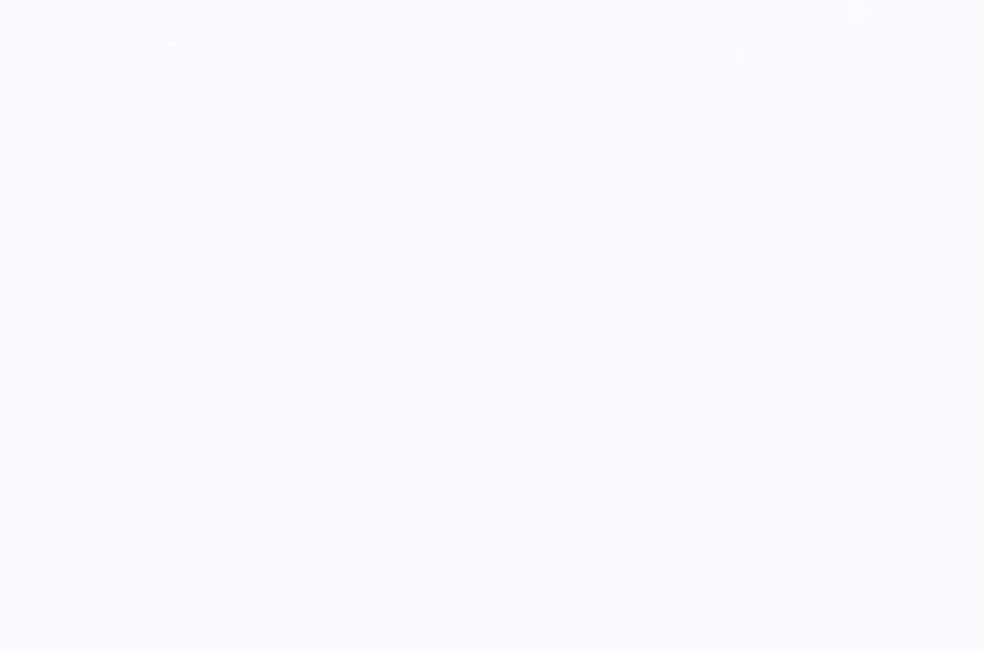
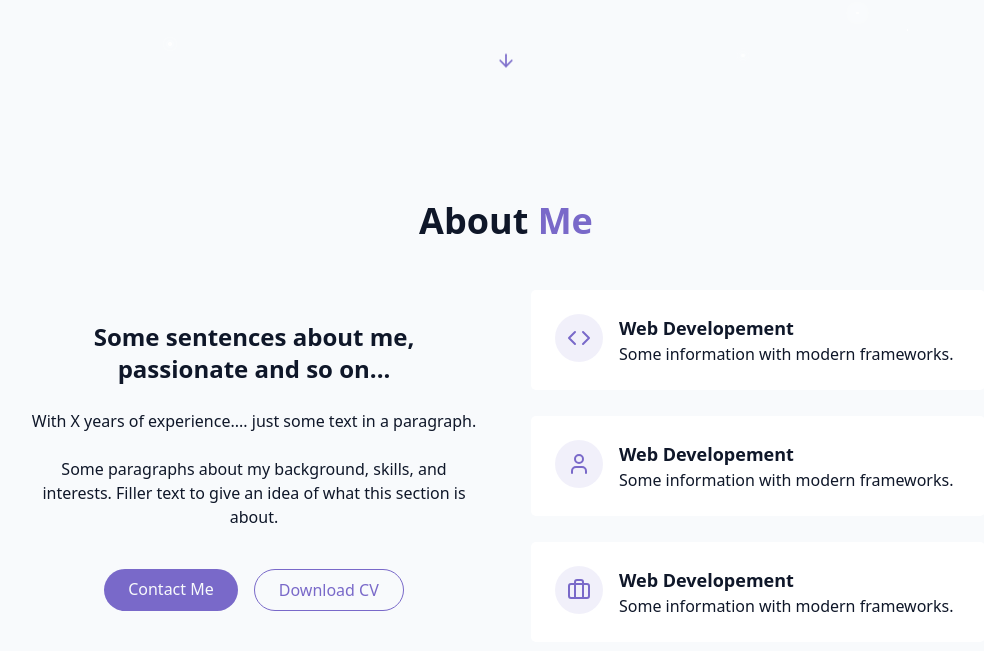
Before and after one commit to DanielChahine0/DanielChahine0.github.io, a React (Vite) app: page / in a window 1280 px wide. Shown: the part 695-1346 px from the top of the page, without its empty margins (134-1118 px from the left). Before the commit the page ends 800 px from the top, so only its background shows below. Built offline with nearby package versions, Linux system fonts and the light colour scheme.

Commit message:
Finished the about me section

```diff
--- /dev/null
+++ b/src/components/AboutSection.jsx
@@ -0,0 +1,73 @@
+import { Briefcase, Code, User } from "lucide-react";
+
+export const AboutSection = () => {
+    return (
+    <section id="about" className="py-24 px-4 position-relative">
+        <div className="container mx-auto max-w-5xl">
+            <h2 className="text-3xl md:text-4xl font-bold text-center mb-12">
+                About <span className="text-primary">Me</span>
+            </h2>
+
+            <div className="grid grid-cols-1 md:grid-cols-2 gap-12 items-center">
+                <div className="space-y-6">
+                    <h3 className="text-2xl font-semibold"> Some sentences about me, passionate and so on...</h3>
+                    <p className="text-muted-foreground">
+                        With X years of experience....
+                        just some text in a paragraph.
+                    </p>
+                    <p className="text-muted-foreground">
+                        Some paragraphs about my background, skills, and interests.
+                        Filler text to give an idea of what this section is about.
+                    </p>
+                    <div className="flex flex-col md:flex-row gap-4 pt-4 justify-center">
+                        <a href="#contact" className="cosmic-button">
+                            Contact Me
+                        </a>
+                        <a href="#portfolio" className="px-6 py-2 rounded-full border border-primary text-primary hover:bg-primary/30 transition-colors duration-300">
+                            Download CV
+                        </a>
+                    </div>
+                </div>
+
+                <div className="grid grid-cols-1 gap-6">
+                    <div className="gradient-border card-hover p-6">
+                        <div className="flex items-start gap-4">
+                            <div className="p-3 rounded-full bg-primary/10">
+                                <Code className="h-6 w-6 text-primary" />
+                            </div>
+                            <div className="text-left">
+                                <h4 className="font-semibold text-lg">Web Developement </h4>
+                                <p className="text-muted-foreground">Some information with modern frameworks.</p>
+                            </div>
+                        </div>
+                    </div>
+                    <div className="gradient-border card-hover p-6">
+                        <div className="flex items-start gap-4">
+                            <div className="p-3 rounded-full bg-primary/10">
+                                <User className="h-6 w-6 text-primary" />
+                            </div>
+                            <div className="text-left">
+                                <h4 className="font-semibold text-lg">Web Developement </h4>
+                                <p className="text-muted-foreground">Some information with modern frameworks.</p>
+                            </div>
+
+                        </div>
+                    </div>
+                    <div className="gradient-border card-hover p-6">
+                        <div className="flex items-start gap-4">
+                            <div className="p-3 rounded-full bg-primary/10">
+                                <Briefcase className="h-6 w-6 text-primary" />
+                            </div>
+                            <div className="text-left">
+                                <h4 className="font-semibold text-lg">Web Developement </h4>
+                                <p className="text-muted-foreground">Some information with modern frameworks.</p>
+                            </div>
+                        </div>
+                    </div>
+                </div>
+            </div>
+        </div>
+
+    </section>
+    );
+};
--- a/src/components/HeroSection.jsx
+++ b/src/components/HeroSection.jsx
@@ -1,3 +1,5 @@
+import { ArrowDown } from "lucide-react";
+
 export const HeroSection = () => {
     return (
         <section
@@ -8,12 +10,25 @@ export const HeroSection = () => {
                 <div className="space-y-6">
                     <h1 className="text-4xl md:text-6xl font-bold tracking-tight">
                         <span className="opacity-0 animate-fade-in"> Hey! I'm</span>
-                        <span> Daniel </span>
-                        <span> Chahine </span>
+                        <span className="text-primary opacity-0 animate-fade-in-delay-1"> Daniel </span>
+                        <span className="text-gradient opacity-0 animate-fade-in-delay-2"> Chahine </span>
                     </h1>
+                    <p className="text-lg md:text-xl text-muted-foreground max-w-2xl mx-auto opacity-0 animate-fade-in-delay-3">
+                        This is just a paragraph about me
+                    </p>
+
+                    <div className="pt-4 opacity-0 animate-fade-in-delay-4">
+                        <a href="#projects" className="cosmic-button">
+                            View my projects
+                        </a>
+                    </div>
                 </div>
             </div>
 
+            <div className="absolute bottom-8 left-1/2 transform -translate-x-1/2 flex flex-col items-center animate-bounce">
+
+                <ArrowDown className="w-5 h-5 text-primary"/>
+            </div>
         </section>
     );
 }
--- a/src/components/StarBackground.jsx
+++ b/src/components/StarBackground.jsx
@@ -46,7 +46,7 @@ export const StarBackground = () => {
         for (let i = 0; i < numberOfMeteors; i++) {
             newMeteors.push({
                 id: i,
-                size: Math.random() * 2,
+                size: Math.random() * 4,
                 x: Math.random() * 100,
                 y: Math.random() * 20, // start from the top
                 animationDelay: Math.random() * 15 + 5, // random delay for each meteor
@@ -73,6 +73,7 @@ export const StarBackground = () => {
                     }}
                 />
             ))}
+
             {meteors.map((meteor) => (
                 <div
                     key={meteor.id}
--- a/src/pages/Home.jsx
+++ b/src/pages/Home.jsx
@@ -2,6 +2,7 @@ import { NavBar } from "../components/NavBar";
 import { ThemeToggle } from "../components/ThemeToggle";
 import { StarBackground } from "@/components/StarBackground";
 import { HeroSection } from "../components/HeroSection";
+import { AboutSection } from "../components/AboutSection";
 
 export const Home = () => {
   return (
@@ -18,6 +19,7 @@ export const Home = () => {
         {/* Main Content */}
         <main>
           <HeroSection />
+          <AboutSection />
         </main>
 
         {/* Footer */}
```
